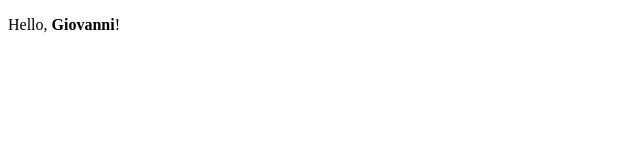
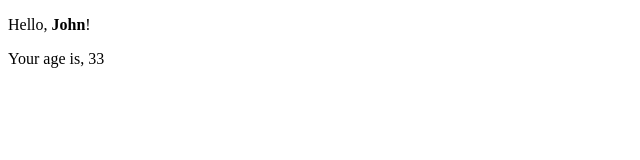
Before and after one commit to Leonardocamisa/react_exercises, a React (Create React App) app in the folder exercises/: page / in a window 1280 px wide. Shown: the top 160 px of the page, without its empty margins (0-640 px from the left). Built offline with nearby package versions, Linux system fonts and the light colour scheme.

Commit message:
esercizio completato

```diff
--- a/exercises/src/Age.js
+++ b/exercises/src/Age.js
@@ -6,6 +6,6 @@ export class Age extends React.Component {
     }
 
      static defaultProps = {
-         age: 12,
+         age: 33,
      }
 }
--- a/exercises/src/Welcome.js
+++ b/exercises/src/Welcome.js
@@ -2,10 +2,10 @@ import React from "react";
 
 export class Welcome extends React.Component {
    render() {
-    return <p>Hello, <strong>{this.props.name}</strong>!</p>
+    return this.props.name === 'John' ? <p>Hello, <strong>{this.props.name}</strong>!</p> : <p></p>
    }
 
    static defaultProps = {
-      name: "Giovanni",
+      name: "John",
    }
 }
```
Also changed, not shown: exercises/src/HelloWorld.js (deleted, +0 -7 lines).
